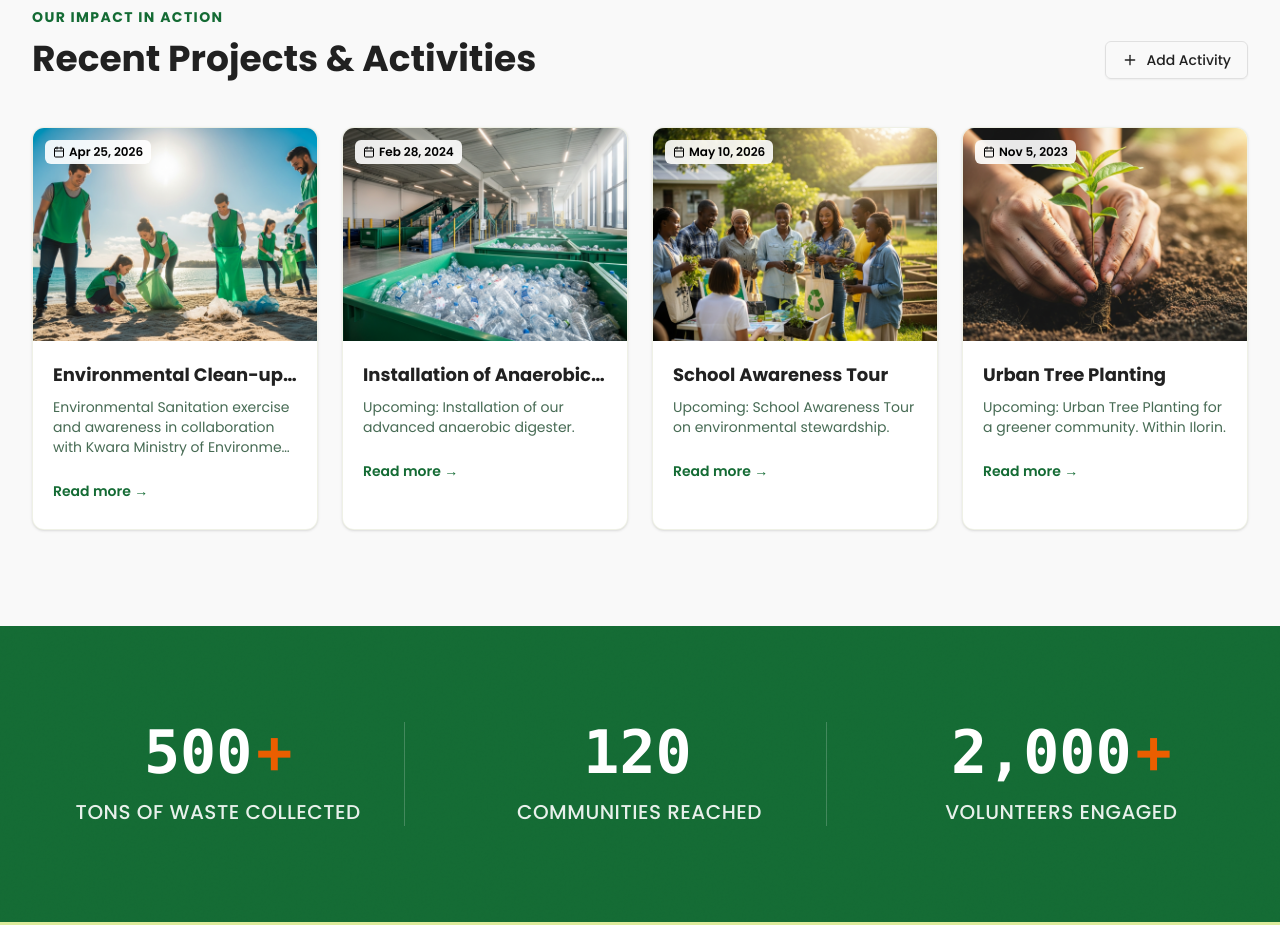
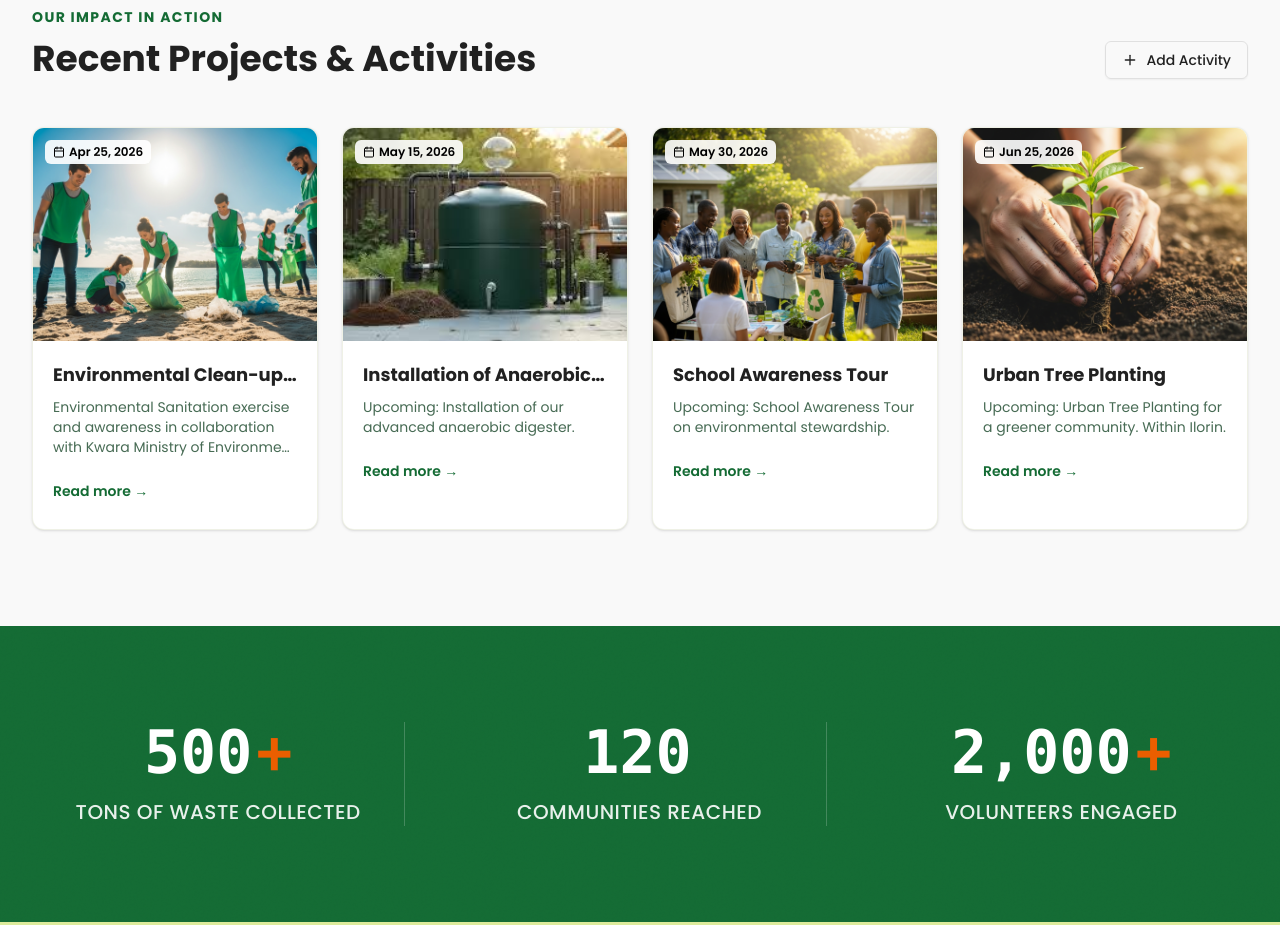
Before and after one commit to Razadan1/WastureSolutionsWebsite, a React (Vite) app: page / in a window 1280 px wide. Shown: the part 2880-3805 px from the top of the page. Built offline with nearby package versions, Linux system fonts and the light colour scheme.

Commit message:
Updated Task Image

```diff
--- a/src/components/Activities.tsx
+++ b/src/components/Activities.tsx
@@ -40,21 +40,21 @@ const initialActivities = [
     id: "2",
     title: "Installation of Anaerobic Digester",
     description: "Upcoming: Installation of our advanced anaerobic digester.",
-    date: "2024-02-28",
-    image: "/images/activity-2.png",
+    date: "2026-05-15",
+    image: "/images/bioplant.jpg",
   },
   {
     id: "3",
     title: "School Awareness Tour",
     description: "Upcoming: School Awareness Tour on environmental stewardship.",
-    date: "2026-05-10",
+    date: "2026-05-30",
     image: "/images/activity-3.png",
   },
   {
     id: "4",
     title: "Urban Tree Planting",
     description: "Upcoming: Urban Tree Planting for a greener community. Within Ilorin.",
-    date: "2023-11-05",
+    date: "2026-06-25",
     image: "/images/activity-4.png",
   }
 ];
```
Also changed, not shown: public/images/bioplant.jpg (added).
